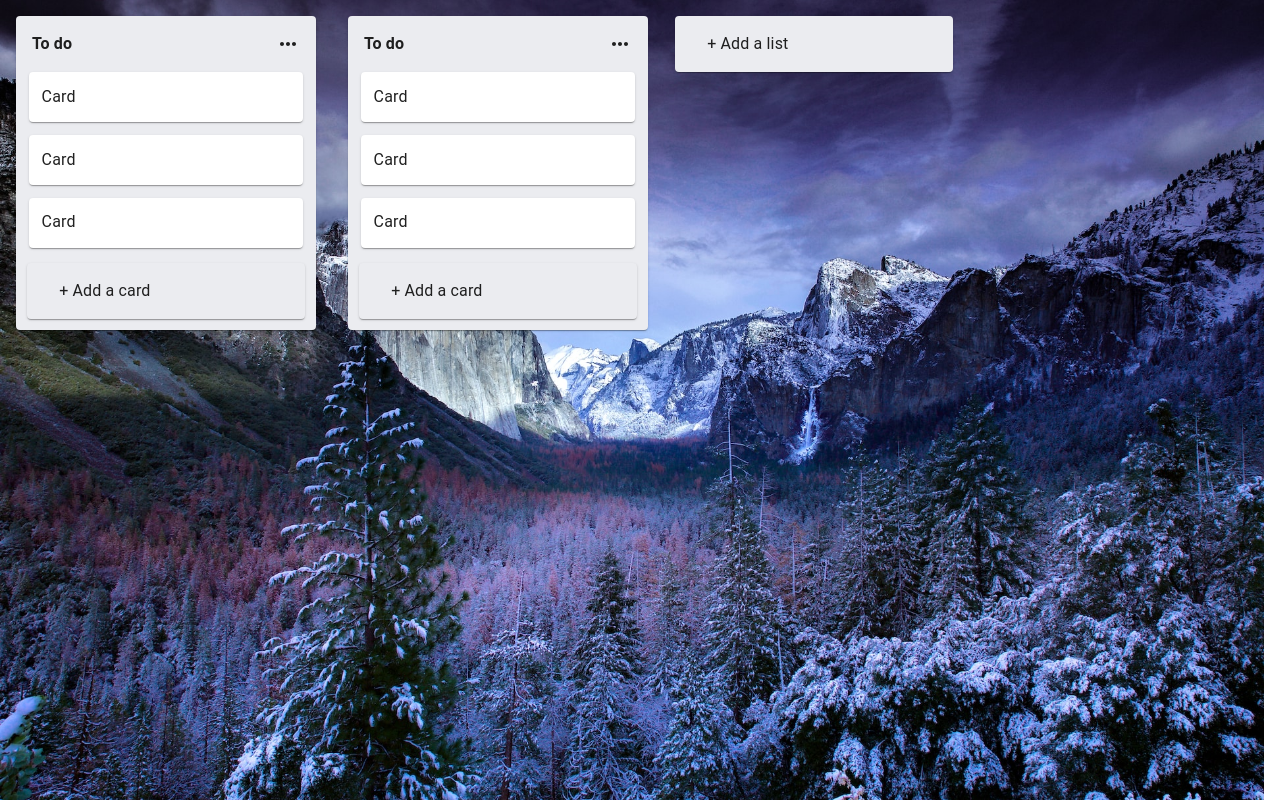
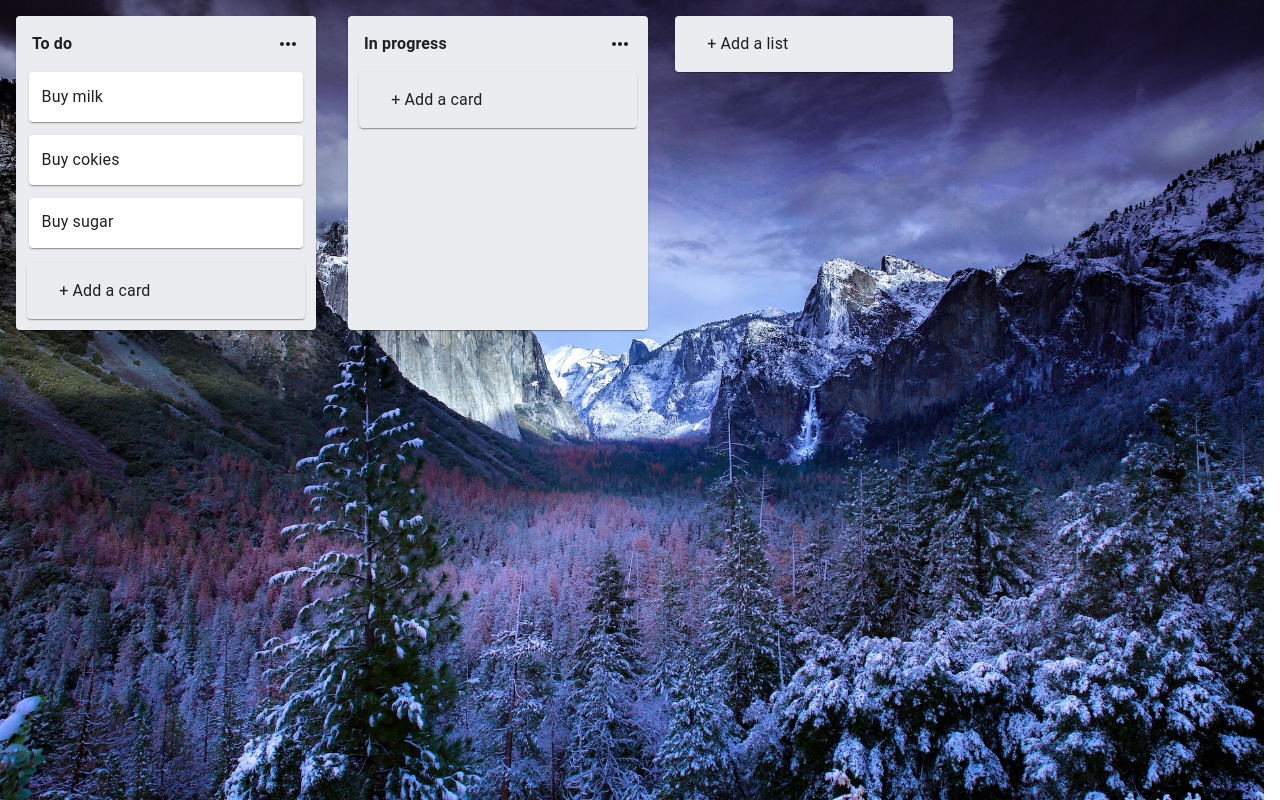
Before and after one commit to elias-92/clon-trello, a React (Create React App) app: page / in a window 1280 px wide. Built offline with nearby package versions, Linux system fonts and the light colour scheme.

Commit message:
give functionality to the add new card or list buttons

```diff
--- a/src/components/AddCardOrList.jsx
+++ b/src/components/AddCardOrList.jsx
@@ -1,30 +1,32 @@
-import {Collapse, Paper, Typography} from '@mui/material';
-import React, {useState} from 'react';
-import AddTextCardOrList from './AddTextCardOrList';
-import styled from '@emotion/styled';
+import { Collapse, Paper, Typography } from '@mui/material'
+import React, { useState } from 'react'
+import AddTextCardOrList from './AddTextCardOrList'
+import styled from '@emotion/styled'
 
-const AddCardOrList = ({type}) => {
-	const [open, setOpen] = useState(false);
+const AddCardOrList = ({ type, list }) => {
+  const [open, setOpen] = useState(false)
   return (
     <Root>
       <Collapse in={open}>
-				<AddTextCardOrList type={type} setOpen={setOpen} />
+        <AddTextCardOrList
+          type={type}
+          setOpen={setOpen}
+          listId={list}
+        />
       </Collapse>
       <Collapse in={!open}>
-				<CustomPaper onClick={()=>setOpen(true)}>
-					<Typography>
-						{type === 'card' ? '+ Add a card' : '+ Add a list'}
-					</Typography>
+        <CustomPaper onClick={() => setOpen(true)}>
+          <Typography>{type === 'card' ? '+ Add a card' : '+ Add a list'}</Typography>
         </CustomPaper>
       </Collapse>
     </Root>
-	);
-};
+  )
+}
 
 const Root = styled.div`
   width: 300px;
   margin-top: 0.98rem;
-`;
+`
 const CustomPaper = styled(Paper)`
   padding: 1rem 1rem 1rem 2rem;
   margin: 0 0.7rem 0.7rem 0.7rem;
@@ -32,5 +34,5 @@ const CustomPaper = styled(Paper)`
   &:hover {
     background-color: rgba(0, 0, 0, 0.25);
   }
-`;
-export default AddCardOrList;
+`
+export default AddCardOrList
--- a/src/components/AddTextCardOrList.jsx
+++ b/src/components/AddTextCardOrList.jsx
@@ -1,12 +1,24 @@
-import InputBase from '@mui/material/InputBase';
-import {Button, IconButton, Paper} from '@mui/material';
-import ClearIcon from '@mui/icons-material/Clear';
-import MoreHorizIcon from '@mui/icons-material/MoreHoriz';
-import React, {useState} from 'react';
-import styled from '@emotion/styled';
+import InputBase from '@mui/material/InputBase'
+import { Button, IconButton, Paper } from '@mui/material'
+import ClearIcon from '@mui/icons-material/Clear'
+import MoreHorizIcon from '@mui/icons-material/MoreHoriz'
+import React, { useContext, useState } from 'react'
+import styled from '@emotion/styled'
+import ContextApi from '../ContextApi'
 
-const AddTextCardOrList = ({type, setOpen}) => {
-	const [title, setTitle] = useState('');
+const AddTextCardOrList = ({ type, setOpen, listId }) => {
+  const { addCard, addList } = useContext(ContextApi)
+  const [title, setTitle] = useState('')
+  const hanldeAddCardOrList = () => {
+    if (type === 'card') {
+      addCard(title, listId)
+    } else {
+      addList(title)
+    }
+    setTitle('')
+    setOpen(false)
+  }
+
   return (
     <>
       <CustomPaper>
@@ -14,9 +26,7 @@ const AddTextCardOrList = ({type, setOpen}) => {
           multiline
           onBlur={() => setOpen(false)}
           placeholder={
-						type === 'card'
-							? 'Enter a title for this card...'
-							: 'Enter a title for this list...'
+            type === 'card' ? 'Enter a title for this card...' : 'Enter a title for this list...'
           }
           value={title}
           onChange={(e) => setTitle(e.target.value)}
@@ -24,7 +34,9 @@ const AddTextCardOrList = ({type, setOpen}) => {
       </CustomPaper>
       <ConfirmContainer>
         <div>
-					<BtnConfirm>{type === 'card' ? 'Add card' : 'Add list'}</BtnConfirm>
+          <BtnConfirm onClick={hanldeAddCardOrList}>
+            {type === 'card' ? 'Add card' : 'Add list'}
+          </BtnConfirm>
           <IconButton onClick={() => setOpen(false)}>
             <ClearIcon />
           </IconButton>
@@ -34,23 +46,23 @@ const AddTextCardOrList = ({type, setOpen}) => {
         </IconButton>
       </ConfirmContainer>
     </>
-	);
-};
+  )
+}
 
 const CustomPaper = styled(Paper)`
   width: 270px;
   margin: 0 auto;
   padding-bottom: 1.5rem;
-`;
+`
 const CustomInputBase = styled(InputBase)`
   margin: 0.7rem;
-`;
+`
 const ConfirmContainer = styled.div`
   display: flex;
   justify-content: space-between;
   align-items: center;
   margin: 0.8rem;
-`;
+`
 const BtnConfirm = styled(Button)`
   width: 95px;
   height: 37.5px;
@@ -62,5 +74,5 @@ const BtnConfirm = styled(Button)`
     border: 1px solid #5aac44;
     transition: all 0.8s;
   }
-`;
-export default AddTextCardOrList;
+`
+export default AddTextCardOrList
--- a/src/components/Card.jsx
+++ b/src/components/Card.jsx
@@ -1,15 +1,15 @@
-import {Paper, Typography} from '@mui/material';
-import EditIcon from '@mui/icons-material/Edit';
+import { Paper, Typography } from '@mui/material'
+import EditIcon from '@mui/icons-material/Edit'
 
-const Card = () => {
+const Card = ({ card }) => {
   return (
     <Paper className="card-container">
-			<Typography>Card</Typography>
+      <Typography>{card.title}</Typography>
       <span className="edit-icon">
         <EditIcon />
       </span>
     </Paper>
-	);
-};
+  )
+}
 
-export default Card;
+export default Card
--- a/src/components/ListTitle.jsx
+++ b/src/components/ListTitle.jsx
@@ -1,25 +1,64 @@
-import styled from '@emotion/styled';
-import {Typography} from '@mui/material';
-import MoreHorizIcon from '@mui/icons-material/MoreHoriz';
+import styled from '@emotion/styled'
+import { InputBase, Typography } from '@mui/material'
+import MoreHorizIcon from '@mui/icons-material/MoreHoriz'
+import { useContext, useState } from 'react'
+import ContextApi from '../ContextApi'
 
-const ListTitle = () => {
+const ListTitle = ({ title, listId }) => {
+  const [open, setOpen] = useState(false)
+  const [newTitle, setNewTitle] = useState(title)
+  const { updatedTitle } = useContext(ContextApi)
+
+  const hanldeBlur = () => {
+    updatedTitle(newTitle, listId)
+    setOpen(false)
+  }
   return (
+    <>
+      {open ? (
+        <InputBase
+          inputComponent={CustomInputBase}
+          autoFocus
+          onBlur={hanldeBlur}
+          value={newTitle}
+          onChange={(e) => {
+            setNewTitle(e.target.value)
+          }}
+        />
+      ) : (
         <TitleContainer>
-			<CustomTypography variant="title">To do</CustomTypography>
+          <CustomTypography
+            variant="title"
+            onClick={() => setOpen(true)}
+          >
+            {title}
+          </CustomTypography>
           <MoreHorizIcon />
         </TitleContainer>
-	);
-};
+      )}
+    </>
+  )
+}
 
 // styles
 
 const TitleContainer = styled.div`
   display: flex;
   margin: 1rem;
-`;
+`
 const CustomTypography = styled(Typography)`
   flex-grow: 1;
   font-size: 1rem;
   font-weight: bold;
-`;
-export default ListTitle;
+`
+const CustomInputBase = styled.input`
+  width: 280px !important;
+  font-weight: bold !important;
+  font-size: 1rem !important;
+  margin: 0.5rem 0.7rem !important;
+  border-radius: 4px !important;
+  &:focus {
+    background-color: #ddd;
+  }
+`
+export default ListTitle
--- a/src/components/Lists.jsx
+++ b/src/components/Lists.jsx
@@ -1,21 +1,31 @@
-import {CssBaseline, Paper} from '@mui/material';
-import ListTitle from './ListTitle';
-import Card from './Card';
-import AddCardOrList from './AddCardOrList';
-import styled from '@emotion/styled';
+import { CssBaseline, Paper } from '@mui/material'
+import ListTitle from './ListTitle'
+import Card from './Card'
+import AddCardOrList from './AddCardOrList'
+import styled from '@emotion/styled'
 
-const Lists = () => {
+const Lists = ({ list }) => {
   return (
     <Root>
       <CssBaseline />
-			<ListTitle />
-			<Card />
-			<Card />
-			<Card />
-			<AddCardOrList type="card" />
+      <ListTitle
+        title={list.title}
+        listId={list.id}
+      />
+      {list.cards.map((card) => (
+        <Card
+          card={card}
+          key={card.id}
+        />
+      ))}
+      <AddCardOrList
+        type="card"
+        cards={list.cards}
+        list={list.id}
+      />
     </Root>
-	);
-};
+  )
+}
 
 // styles
 
@@ -23,5 +33,5 @@ const Root = styled(Paper)`
   width: 300px;
   margin: 1rem;
   background-color: #ebecf0;
-`;
-export default Lists;
+`
+export default Lists
```
Lines whose indentation alone changed are shown as unchanged.
